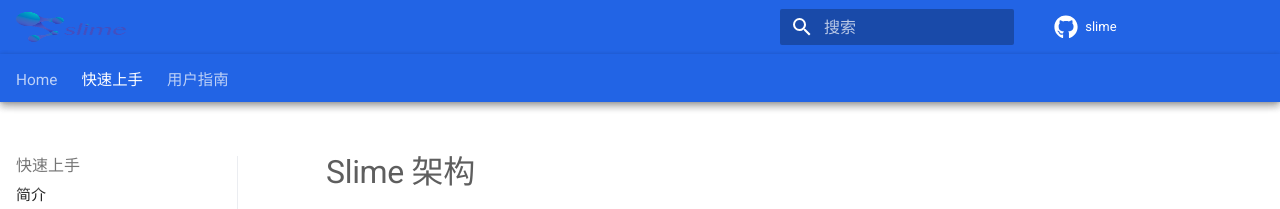
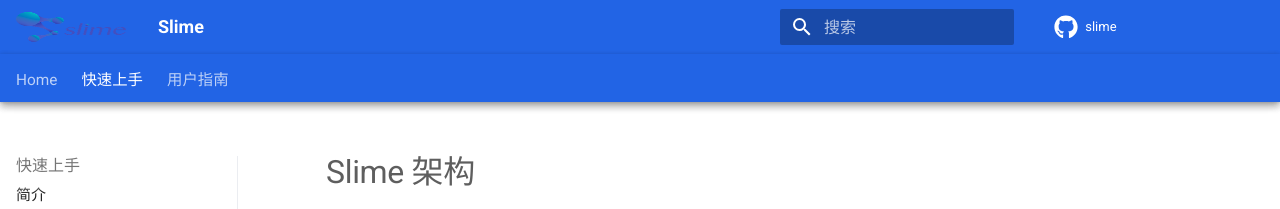
Before and after one commit to slime-io/website, an MkDocs documentation site: the page built from docs/getting-started/slime-arch.md, in a window 1280 px wide. Shown: the top 209 px of the page. Built offline with MkDocs 1.6.1 and Material for MkDocs 9.7.7, drawn with Linux system fonts in a browser that asks for light colours; some web fonts are replaced; comment, search, counter and statistics services are not loaded.

Commit message:
Update mkdocs.yml
add site name in webpage title

```diff
--- a/mkdocs.yml
+++ b/mkdocs.yml
@@ -1,6 +1,6 @@
 INHERIT: nav.yml
 
-site_name: ' '
+site_name: 'Slime'
 repo_url: https://github.com/slime-io/slime
 repo_name: slime
 site_description: Slime Documentation
```
